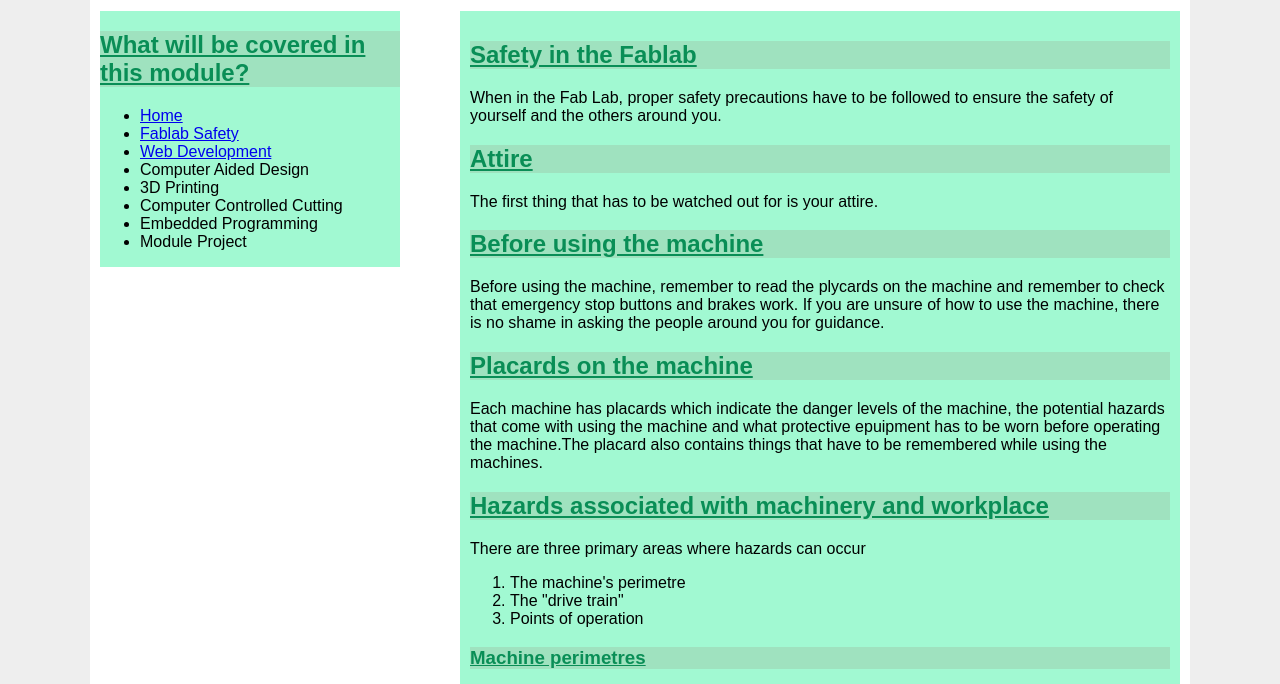
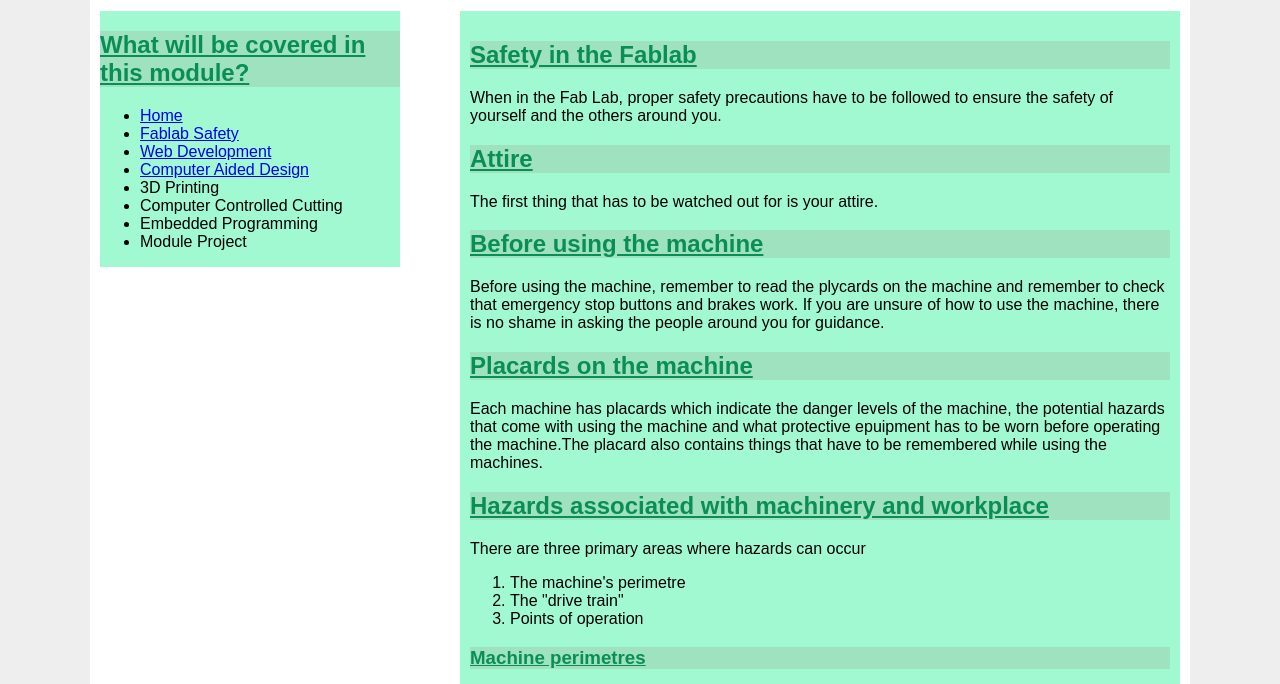
Before and after one commit to echenleow/fablab, a plain HTML site: page safety.html in a window 1280 px wide. Shown: the part 79-763 px from the top of the page. Drawn offline with Linux system fonts and the light colour scheme.

Commit message:
Update safety.html

```diff
--- a/safety.html
+++ b/safety.html
@@ -87,7 +87,7 @@
                                                                 <li><a href="index.html"> Home </a></li>
                                                                 <li><a href="safety.html"> Fablab Safety </a></li>
                                                                 <li><a href="website.html"> Web Development</a></li>
-                                                                <li> Computer Aided Design</li>
+                                                                <li><a href="cad.html"> Computer Aided Design</a></li>
                                                                 <li> 3D Printing </li>
                                                                 <li> Computer Controlled Cutting </li>
                                                                 <li> Embedded Programming </li>
```
